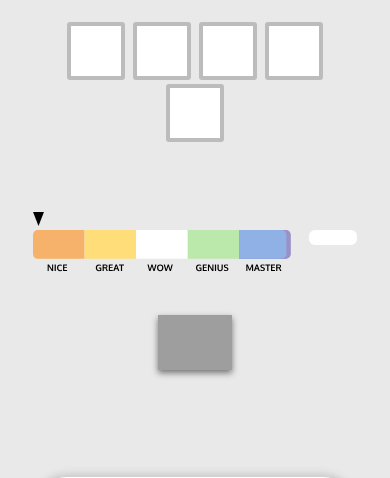
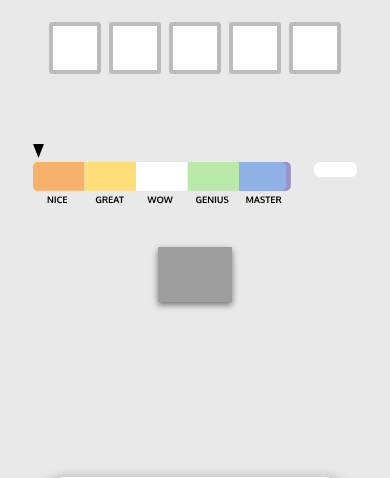
Before and after one commit to kabirmoghe/lex-game, a Flask app: template templates/finished.html in a window 390 px wide. Shown: the part 142-620 px from the top of the page. Run offline with Flask 2, Linux system fonts and the light colour scheme; the template is opened without the code that fills it, so the values that code supplies are empty; some libraries are stand-ins or nearby versions; grey boxes are pictures that could not be loaded.

Commit message:
added width

```diff
--- a/static/style.css
+++ b/static/style.css
@@ -346,8 +346,8 @@ input.tile {
 @media only screen and (max-width: 500px) {
 	input.tile {
 		font-family: 'Courier Prime', monospace;
-		height: 50px;
-		width: 50px;
+		height: 44px;
+		width: 44px;
 		line-height: 60px;
 		padding: 0px;
 		font-size: 55px;
@@ -499,7 +499,7 @@ span.tally {
 		border-radius: 6px;
 		padding: 7.5px 4px;
 		display: inline-block;
-		width: 40px;
+		width: 35px;
 		float:right;
 		text-align: center;
 	}
```
